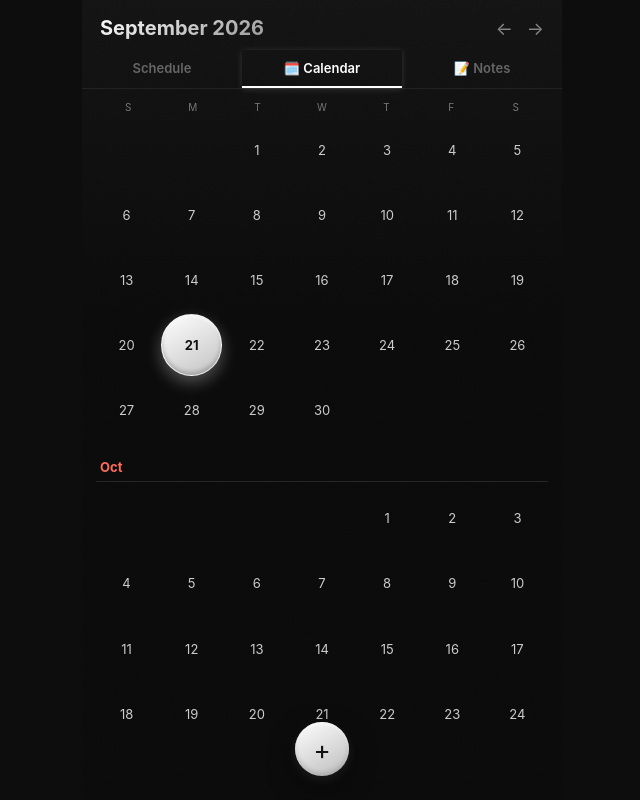
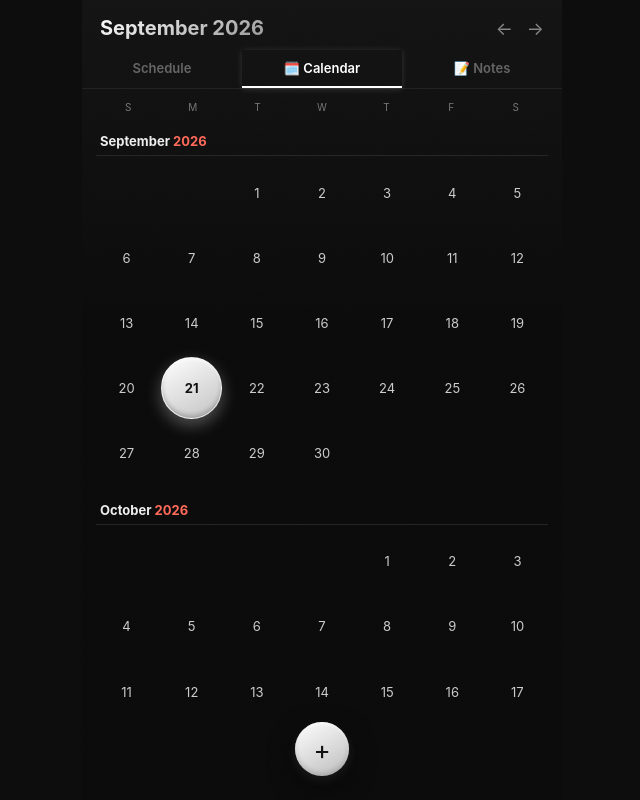
Before and after one commit to justinrferreira1224-bit/calendar-app, a plain HTML site: page index.html in a window 1280 px wide. Shown: the whole page, without its empty margins (318-958 px from the left). Drawn offline with Linux system fonts and the light colour scheme.

Commit message:
Focus day view and label calendar months

```diff
--- a/index.html
+++ b/index.html
@@ -36,9 +36,10 @@
   .day-cell.empty { visibility: hidden; }
   .month-label-row {
     grid-column: 1 / -1;
-    font-size: 13px; font-weight: 700; color: #ff6b5b;
+    font-size: 13px; font-weight: 700; color: #eee;
     padding: 14px 0 6px 4px; border-bottom: 1px solid #262626; margin-bottom: 2px;
   }
+  .month-label-year { color: #ff6b5b; }
   .dot { position: absolute; bottom: 3px; width: 4px; height: 4px; border-radius: 50%; background: #4caf50; }
 
   .day-summary { margin-top: 16px; font-size: 12px; color: #888; }
@@ -409,22 +410,18 @@
     const todayStr = fmtDate(new Date());
     const startY = viewDate.getFullYear(), startM = viewDate.getMonth();
 
-    const firstDay = new Date(startY, startM, 1).getDay();
-    for (let i = 0; i < firstDay; i++) {
-      const empty = document.createElement('div');
-      empty.className = 'day-cell empty';
-      grid.appendChild(empty);
-    }
-
     for (let offset = 0; offset < MONTHS_TO_SHOW; offset++) {
       const monthDate = new Date(startY, startM + offset, 1);
       const y = monthDate.getFullYear(), m = monthDate.getMonth();
       const daysInMonth = new Date(y, m + 1, 0).getDate();
 
-      if (offset > 0) {
       const label = document.createElement('div');
       label.className = 'month-label-row';
-        label.textContent = monthDate.toLocaleString('default', { month: 'short' });
+      label.appendChild(document.createTextNode(monthDate.toLocaleString('default', { month: 'long' }) + ' '));
+      const year = document.createElement('span');
+      year.className = 'month-label-year';
+      year.textContent = y;
+      label.appendChild(year);
       grid.appendChild(label);
 
       const monthFirstDay = new Date(y, m, 1).getDay();
@@ -432,7 +429,6 @@
         const empty = document.createElement('div');
         empty.className = 'day-cell empty';
         grid.appendChild(empty);
-        }
       }
 
       for (let day = 1; day <= daysInMonth; day++) {
@@ -454,11 +450,15 @@
   }
 
   function openDayView() {
+    document.querySelector('.topbar').style.display = 'none';
+    document.querySelector('.tabs').style.display = 'none';
     document.getElementById('monthSection').style.display = 'none';
     document.getElementById('dayDetailSection').style.display = 'block';
     renderTasks();
   }
   function closeDayView() {
+    document.querySelector('.topbar').style.display = '';
+    document.querySelector('.tabs').style.display = '';
     document.getElementById('dayDetailSection').style.display = 'none';
     document.getElementById('monthSection').style.display = 'block';
   }
```
Lines whose indentation alone changed are shown as unchanged.
